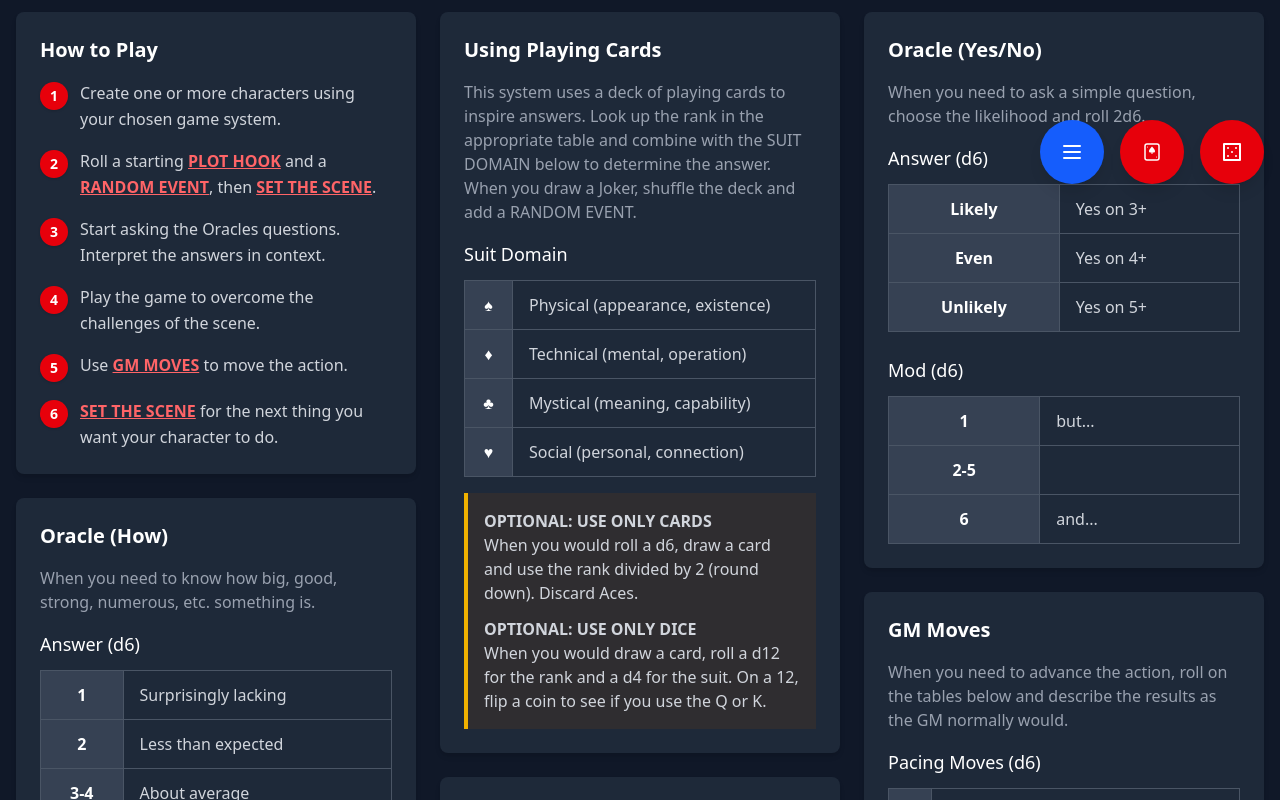
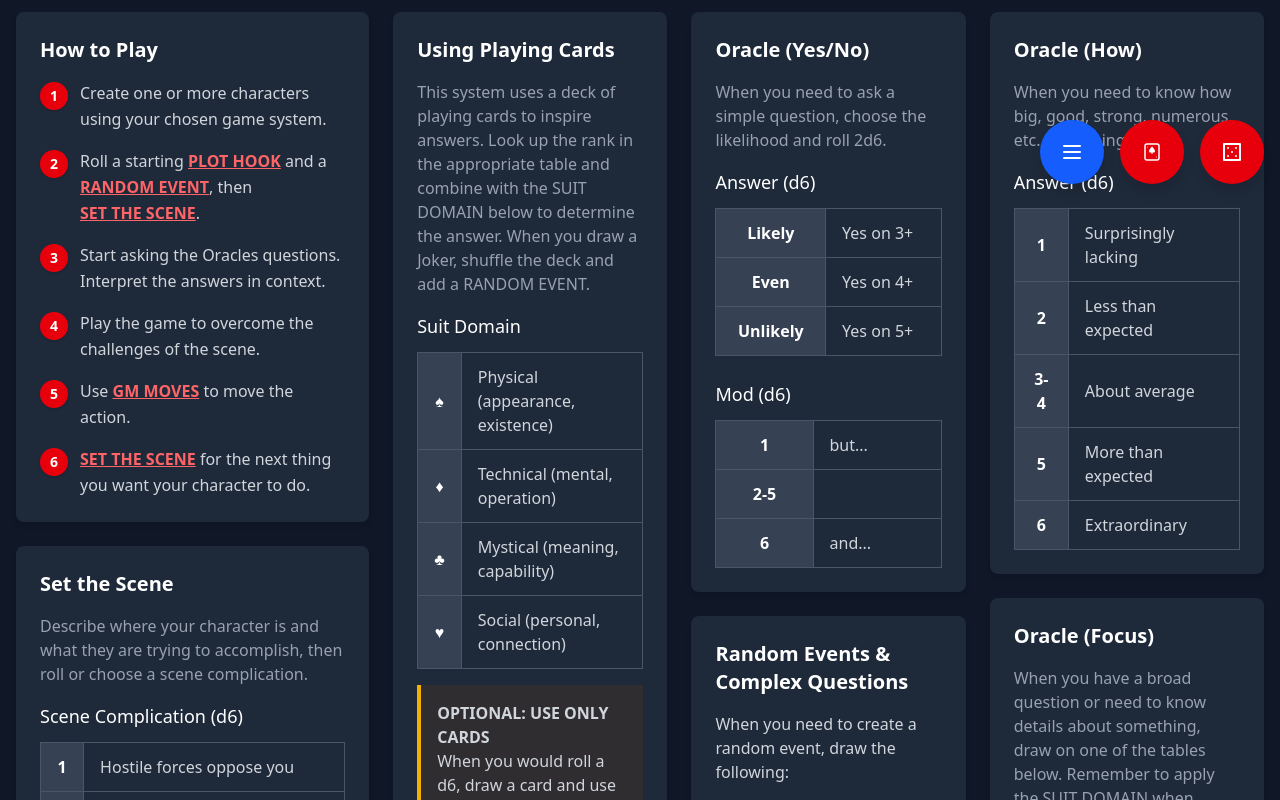
Before and after one commit to gvorbeck/rollalone, a React (Vite) app: page / in a window 1280 px wide. Shown: the part 600-1400 px from the top of the page. Built offline with nearby package versions, Linux system fonts and the light colour scheme.

Commit message:
feat: enhance responsive design for FAB container and improve masonry layout; adjust card drawer and TOC positioning for better mobile experience

```diff
--- a/src/App.tsx
+++ b/src/App.tsx
@@ -58,7 +58,7 @@ const App: FC = () => {
           <main className="container mx-auto px-4 py-10" role="main">
             <Masonry className="w-full">{cardElements}</Masonry>
           </main>
-          <div className="fixed bottom-4 right-4 flex gap-4 z-50">
+          <div className="fixed bottom-4 right-4 flex gap-2 sm:gap-4 z-50 fab-container">
             <TableOfContents />
             <CardDrawer />
             <DiceRoller />
--- a/src/components/CardDrawer.tsx
+++ b/src/components/CardDrawer.tsx
@@ -75,7 +75,7 @@ const CardDrawer: React.FC = () => {
     <>
       {/* Card Draw Result Popup */}
       {showResult && (
-        <div className="fixed bottom-22 right-24 z-50 bg-gray-800 text-white p-4 rounded-lg shadow-lg max-w-xs animate-fade-in">
+        <div className="fixed bottom-22 right-4 sm:right-24 z-50 bg-gray-800 text-white p-4 rounded-lg shadow-lg max-w-[calc(100vw-2rem)] sm:max-w-xs animate-fade-in">
           <div className="text-center">
             <div className="text-2xl mb-2">{lastDrawnCard?.display}</div>
             <div className="text-sm whitespace-pre-line">{resultMessage}</div>
@@ -84,12 +84,12 @@ const CardDrawer: React.FC = () => {
       )}
 
       {/* Expanded Panel */}
-      <div className="fixed bottom-6 right-24 z-50">
+      <div className="fixed bottom-6 right-4 sm:right-24 z-50">
         <AnimatedPanel
           isOpen={isOpen}
           variant="floating"
           title="Card Drawer"
-          className="absolute bottom-16 right-0 w-80"
+          className="absolute bottom-16 right-0 w-80 max-w-[calc(100vw-2rem)]"
         >
           <div className="flex justify-between items-center mb-4">
             <h3
--- a/src/components/Masonry.tsx
+++ b/src/components/Masonry.tsx
@@ -12,7 +12,17 @@ const Masonry: React.FC<MasonryProps> = ({
   itemClassName = "",
 }) => {
   const containerRef = useRef<HTMLDivElement>(null);
-  const [columns, setColumns] = useState(3);
+  const [columns, setColumns] = useState(() => {
+    // Initialize with correct column count based on window width
+    if (typeof window !== "undefined") {
+      const width = window.innerWidth;
+      if (width < 768) return 1;
+      else if (width < 1024) return 2;
+      else if (width < 1280) return 3;
+      else return 4;
+    }
+    return 1; // Safe fallback - start with 1 column for SSR/mobile-first
+  });
   const [supportsMasonry, setSupportsMasonry] = useState(false);
 
   useEffect(() => {
@@ -29,6 +39,7 @@ const Masonry: React.FC<MasonryProps> = ({
         if (width < 768) setColumns(1);
         else if (width < 1024) setColumns(2);
         else if (width < 1280) setColumns(3);
+        else setColumns(4);
       };
 
       updateColumns();
--- a/src/components/TableOfContents.tsx
+++ b/src/components/TableOfContents.tsx
@@ -75,12 +75,12 @@ const TableOfContents: React.FC = () => {
   return (
     <>
       {/* TOC Panel with Animation */}
-      <div className="fixed bottom-6 right-44 z-50">
+      <div className="fixed bottom-6 right-4 sm:right-44 z-50">
         <AnimatedPanel
           isOpen={isOpen}
           variant="floating"
           title="Table of Contents"
-          className="absolute bottom-16 right-0 w-72 max-h-96 overflow-y-auto custom-scrollbar"
+          className="absolute bottom-16 right-0 w-72 max-w-[calc(100vw-2rem)] max-h-96 overflow-y-auto custom-scrollbar"
         >
           <div
             id="table-of-contents-title"
--- a/src/index.css
+++ b/src/index.css
@@ -3,9 +3,9 @@
 /* Masonry Layout Styles */
 .masonry-grid {
   display: grid;
-  grid-template-columns: repeat(auto-fit, minmax(350px, 1fr));
   gap: 1.5rem;
   align-items: start;
+  grid-template-columns: repeat(3, 1fr); /* Default desktop layout */
 }
 
 /* Modern browsers with masonry support */
@@ -15,29 +15,35 @@
   }
 }
 
-/* Responsive adjustments */
-@media (max-width: 768px) {
+/* Responsive adjustments with proper mobile-first approach */
+@media (max-width: 767px) {
   .masonry-grid {
-    grid-template-columns: 1fr;
+    grid-template-columns: 1fr !important;
     gap: 1rem;
+  }
+
+  /* Force single column on very small screens */
+  .masonry-grid > * {
+    max-width: 100% !important;
+    width: 100% !important;
   }
 }
 
-@media (min-width: 768px) and (max-width: 1024px) {
+@media (min-width: 768px) and (max-width: 1023px) {
   .masonry-grid {
-    grid-template-columns: repeat(2, 1fr);
+    grid-template-columns: repeat(2, 1fr) !important;
   }
 }
 
-@media (min-width: 1024px) {
+@media (min-width: 1024px) and (max-width: 1279px) {
   .masonry-grid {
-    grid-template-columns: repeat(3, 1fr);
+    grid-template-columns: repeat(3, 1fr) !important;
   }
 }
 
 @media (min-width: 1280px) {
   .masonry-grid {
-    grid-template-columns: repeat(4, 1fr);
+    grid-template-columns: repeat(4, 1fr) !important;
   }
 }
 
@@ -139,3 +145,40 @@
   scrollbar-width: thin;
   scrollbar-color: rgb(156 163 175 / 0.6) rgb(55 65 81 / 0.3);
 }
+
+/* FAB Container Responsive Fixes */
+.fab-container {
+  max-width: calc(100vw - 2rem);
+}
+
+/* Ensure AnimatedPanel doesn't overflow on mobile */
+@media (max-width: 640px) {
+  .fab-container .absolute {
+    max-width: calc(100vw - 2rem) !important;
+    right: 0 !important;
+  }
+
+  /* Specifically target TOC and CardDrawer panels */
+  [role="dialog"],
+  .masonry-item {
+    max-width: calc(100vw - 2rem) !important;
+  }
+
+  /* Prevent horizontal scrolling */
+  body {
+    overflow-x: hidden;
+  }
+}
+
+/* Root Element Responsive Fixes */
+html,
+body {
+  overflow-x: hidden;
+  max-width: 100vw;
+}
+
+/* Ensure main content container doesn't overflow */
+.container {
+  max-width: 100%;
+  box-sizing: border-box;
+}
```
